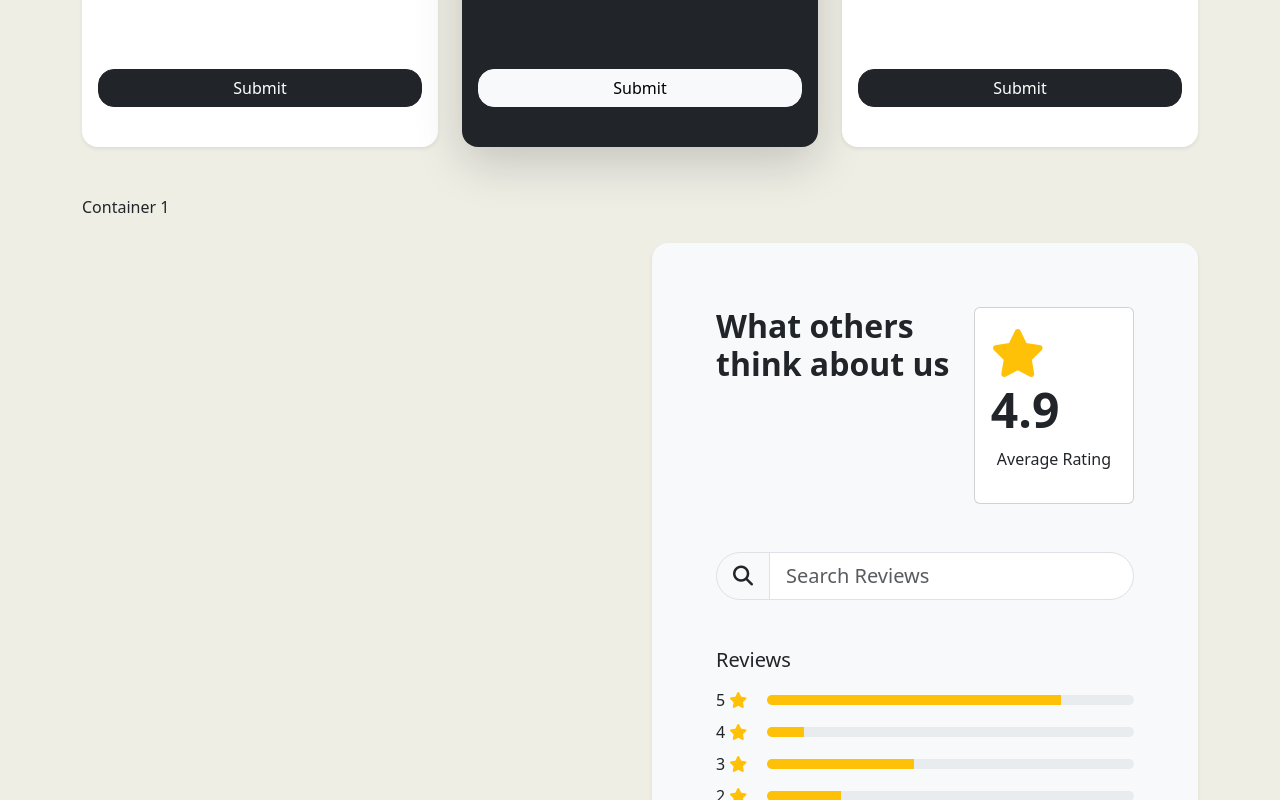
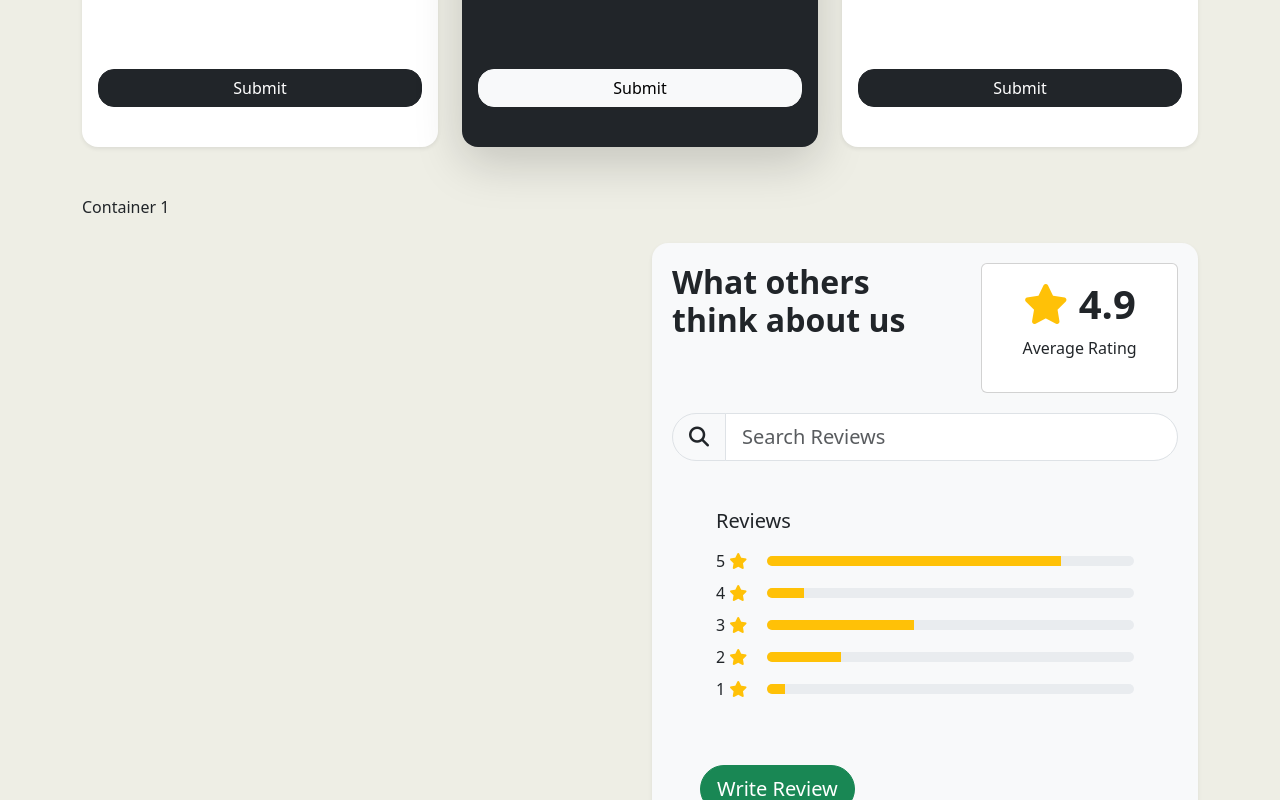
Before and after one commit to jero-sandbox/jero-sandbox.github.io, a website: page index.html in a window 1280 px wide. Shown: the part 565-1365 px from the top of the page. Drawn offline with nearby package versions, Linux system fonts and the light colour scheme.

Commit message:
align center review

```diff
--- a/index.html
+++ b/index.html
@@ -157,17 +157,17 @@
                 Container 1
 
             </div>
-            <div class="col-lg-6 mb-5">
+            <div class="col-md-6 mb-5">
                 <div class="card bg-light border-0 shadow-sm rounded-4 mt-5">
                     <div class="card-body">
-                        <div class="row p-5">
+                        <div class="row p-1">
                             <div class="col-7">
                                 <h2 class="fw-bold">What others think about us</h2>
                             </div>
                             <div class="col-5">
                                 <div class="card">
-                                    <div class="card-body">
-                                        <h3 class="display-5 fw-semibold">
+                                    <div class="card-body" style="text-align: center;">
+                                        <h3 class="display-6 fw-semibold">
                                             <i class="fas fa-star text-warning"></i> 4.9
                                         </h3>
                                         <p class="text-center">Average Rating</p>
@@ -176,7 +176,7 @@
                             </div>
                         </div>
                         <!-- Search -->
-                        <div class="row px-5">
+                        <div class="row px-1 mt-3">
                             <div class="col-12">
                                 <div class="input-group input-group-lg">
                                     <span class="input-group-text rounded-start-5">
```
